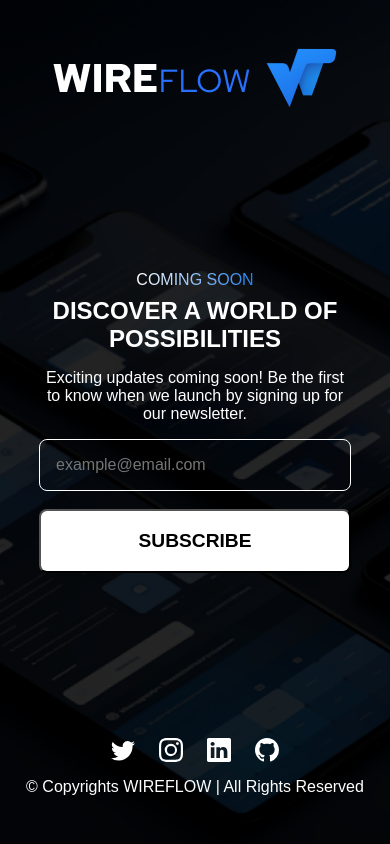
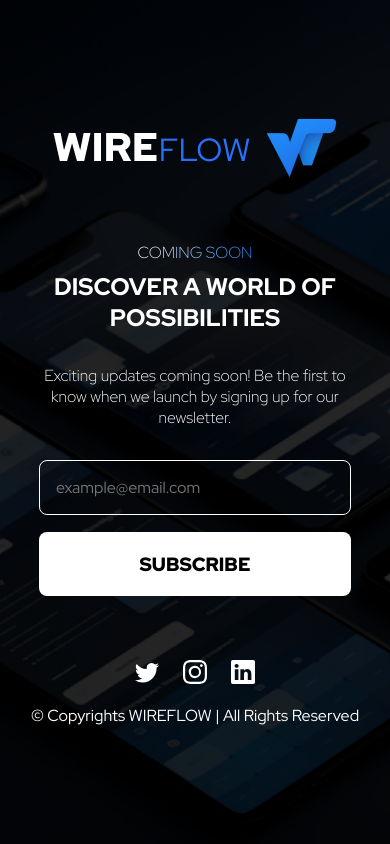
Before and after one commit to Wireflow/Wireflow-coming-soon, a React (Create React App) app in the folder client/: page / in a window 390 px wide. Built offline with nearby package versions, Linux system fonts and the light colour scheme.

Commit message:
Responsiveness

```diff
--- a/client/src/App.css
+++ b/client/src/App.css
@@ -2,184 +2,14 @@
   margin: 0;
   padding: 0;
   box-sizing: border-box;
-  overflow: hidden;
   font-family: "Red Hat Display", sans-serif;
 }
 
 .App {
   background-color: #000;
-  width: 100vw;
-  height: 100vh;
+  position: fixed;
+  top: 0;
+  left: 0;
+  width: 100%;
+  height: 100%;
 }
-@import url("https://fonts.googleapis.com/css2?family=Red+Hat+Display:wght@300;400;500;600;700;800;900&display=swap");
-
-.container {
-  position: relative;
-  font-family: "Red Hat Display", sans-serif;
-  display: flex;
-  flex-direction: column;
-  align-items: center;
-  justify-content: center;
-  width: 100vw;
-  height: 100vh;
-  gap: 4rem;
-  background: url("./assets/background.png");
-  background-repeat: no-repeat;
-  background-size: cover;
-  background-position: center;
-  color: #fff;
-  text-align: center;
-}
-
-.logos {
-  display: flex;
-  align-items: center;
-  justify-content: center;
-  gap: 1rem;
-  width: fit-content;
-  width: min(100%, 285px);
-}
-
-.logos:nth-child(1) {
-  min-width: 100px;
-}
-
-.logos:nth-child(2) {
-  min-width: 50px;
-}
-
-body {
-  display: flex;
-  flex-direction: column;
-  gap: 1rem;
-}
-
-.titles {
-  display: flex;
-  flex-direction: column;
-  align-items: center;
-  gap: 8px;
-}
-
-.titles > p {
-  background: linear-gradient(to right, #fff, #2080f1);
-  -webkit-background-clip: text;
-  -webkit-text-fill-color: transparent;
-  font-weight: 100;
-  font-size: clamp(1rem, 4vw, 1.5rem);
-  width: fit-content;
-}
-
-.titles > h1 {
-  font-weight: 800;
-  font-size: clamp(1.5rem, 4vw, 2rem);
-}
-
-.description {
-  display: grid;
-  place-items: center;
-}
-
-.description > p {
-  font-weight: 200;
-  width: calc(100% - 20vw);
-  font-size: clamp(1rem, 3vw, 1.2rem);
-}
-
-.newletter {
-  display: grid;
-  place-items: center;
-}
-
-.newletter > form {
-  display: flex;
-  flex-direction: column;
-  align-items: center;
-  width: fit-content;
-  gap: 1.1rem;
-  width: min(21rem, 80%);
-}
-
-form > input,
-button {
-  width: 100%;
-}
-
-form > input {
-  background: transparent;
-  border: 1px solid white;
-  border-radius: 0.5rem;
-  padding: 1rem;
-  align-items: center;
-  color: #fff;
-  outline: none;
-  font-size: 1rem;
-}
-
-form > button {
-  height: 4rem;
-  padding: 0rem 1.5rem;
-  justify-content: center;
-  align-items: center;
-  gap: 0.5rem;
-  flex-shrink: 0;
-  font-size: 1.2rem;
-  border-radius: 0.5rem;
-  background: #fff;
-  font-weight: 900;
-  cursor: pointer;
-}
-
-form > button:hover {
-  background: #b7b6b6;
-}
-
-.socials {
-  display: flex;
-  flex-direction: column;
-  gap: 1rem;
-}
-
-.socials-wrapper {
-  display: flex;
-  align-items: center;
-  justify-content: center;
-  gap: 24px;
-}
-
-footer {
-  position: absolute;
-  bottom: 3rem;
-}
-
-.newletter {
-  display: flex;
-  flex-direction: column;
-  gap: 0.5rem;
-}
-
-header {
-  position: absolute;
-  top: 3rem;
-}
-.error-message {
-  color: rgb(255, 95, 95);
-  font-weight: 700;
-  text-align: left;
-}
-
-.success-message {
-  font-weight: 700;
-  font-size: clamp(1rem, 3vw, 1.5rem);
-  transition: all 0.3s;
-  animation: scaleUp 0.5s forwards;
-}
-
-@keyframes scaleUp {
-  from {
-    transform: scale(1);
-  }
-  to {
-    transform: scale(1.2);
-  }
-}
--- a/client/src/components/ComingSoon.css
+++ b/client/src/components/ComingSoon.css
@@ -18,6 +18,10 @@
   text-align: center;
 }
 
+.container > * {
+  transition: all 0.3s;
+}
+
 .logos {
   display: flex;
   align-items: center;
@@ -25,6 +29,12 @@
   gap: 1rem;
   width: fit-content;
   width: min(100%, 285px);
+}
+
+.content-container {
+  display: flex;
+  flex-direction: column;
+  gap: 2rem;
 }
 
 .logos:nth-child(1) {
@@ -89,6 +99,7 @@ body {
 
 form > input,
 button {
+  min-width: 175px;
   width: 100%;
 }
 
@@ -113,11 +124,14 @@ form > button {
   font-size: 1.2rem;
   border-radius: 0.5rem;
   background: #fff;
+  border: none;
+  outline: none;
+  color: #000;
   font-weight: 900;
   cursor: pointer;
 }
 form > button:hover {
-  background: #b7b6b6;
+  background: hsla(0, 0%, 100%, 0.9);
 }
 
 .socials {
@@ -133,9 +147,14 @@ form > button:hover {
   gap: 24px;
 }
 
-footer {
-  position: absolute;
-  bottom: 3rem;
+.socials-wrapper > a {
+  color: rgb(255, 255, 255);
+  transition: all 0.3s;
+}
+
+.socials-wrapper > a:hover {
+  color: rgb(199, 199, 199);
+  transform: rotate(10deg);
 }
 
 .newletter {
@@ -144,10 +163,6 @@ footer {
   gap: 0.5rem;
 }
 
-header {
-  position: absolute;
-  top: 3rem;
-}
 .error-message {
   color: rgb(255, 95, 95);
   font-weight: 700;
--- a/client/src/components/ComingSoon.js
+++ b/client/src/components/ComingSoon.js
@@ -1,4 +1,5 @@
 import React, { useState } from "react";
+import "./ComingSoon.css";
 import axios from "axios";
 
 import lettermark from "../assets/Lettermark.png";
@@ -12,7 +13,6 @@ const ComingSoon = () => {
 
   const handleSubmit = (e) => {
     e.preventDefault();
-    console.log("Submit button clicked");
 
     axios
       .post("/", {
@@ -24,10 +24,8 @@ const ComingSoon = () => {
         setError(null);
       })
       .catch((error) => {
-        console.error(error);
-        setError("An error occurred. Please try again.");
+        setError("Invalid email, please try again");
       });
-    console.log("Email:", email);
     setEmail("");
   };
 
@@ -39,7 +37,8 @@ const ComingSoon = () => {
           <img src={logo} alt="" />
         </div>
       </header>
-      <body>
+
+      <div className="content-container">
         <div className="titles">
           <p>COMING SOON</p>
           <h1>DISCOVER A WORLD OF POSSIBILITIES</h1>
@@ -68,14 +67,19 @@ const ComingSoon = () => {
             </>
           )}
         </div>
-      </body>
+      </div>
       <footer>
         <div className="socials">
           <div className="socials-wrapper">
-            <BsTwitter size={24} />
-            <BsInstagram size={24} />
-            <BsLinkedin size={24} />
-            <BsGithub size={24} />
+            <a href="https://twitter.com/wireflowtech">
+              <BsTwitter size={24} />
+            </a>
+            <a href="https://www.instagram.com/wireflowtech/">
+              <BsInstagram size={24} />
+            </a>
+            <a href="https://www.instagram.com/wireflowtech/">
+              <BsLinkedin size={24} />
+            </a>
           </div>
           <p>© Copyrights WIREFLOW | All Rights Reserved</p>
         </div>
```
